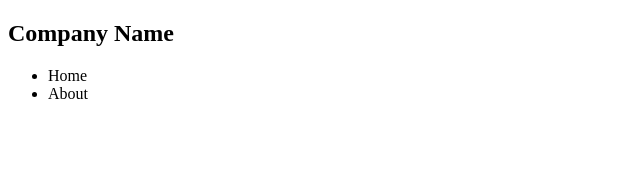
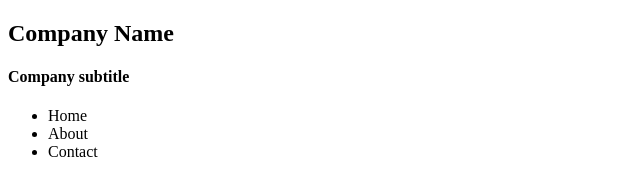
Before and after one commit to wolfierine/learning-git, a plain HTML site: page index.html in a window 1280 px wide. Shown: the whole page, without its empty margins (0-640 px from the left). Drawn offline with Linux system fonts and the light colour scheme.

Commit message:
Adding company subtitle and extra contact link

```diff
--- a/index.html
+++ b/index.html
@@ -9,9 +9,11 @@
 <body>
     <nav>
         <h1>Company Name</h1>
+        <h4>Company subtitle</h4>
         <ul>
             <li>Home</li>
             <li>About</li>
+            <li>Contact</li>
         </ul>
     </nav>
 
```
